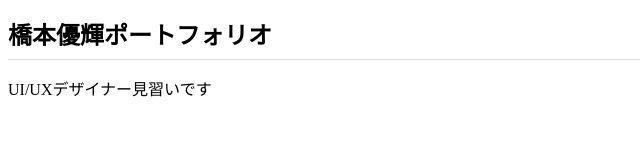
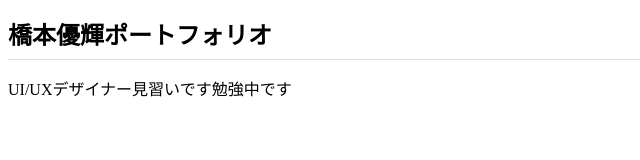
Before and after one commit to brb-works/y-hashimoto.github.io, a plain HTML site: page index.html in a window 1280 px wide. Shown: the full height of the page, 0-640 px from the left. Drawn offline with Linux system fonts and the light colour scheme.

Commit message:
Add files via upload

```diff
--- a/index.html
+++ b/index.html
@@ -7,6 +7,6 @@
   </head>
   <body>
     <h1>橋本優輝ポートフォリオ</h1>
-    <p>UI/UXデザイナー見習いです</p>
+    <p>UI/UXデザイナー見習いです勉強中です</p>
   </body>
 </html>
```
